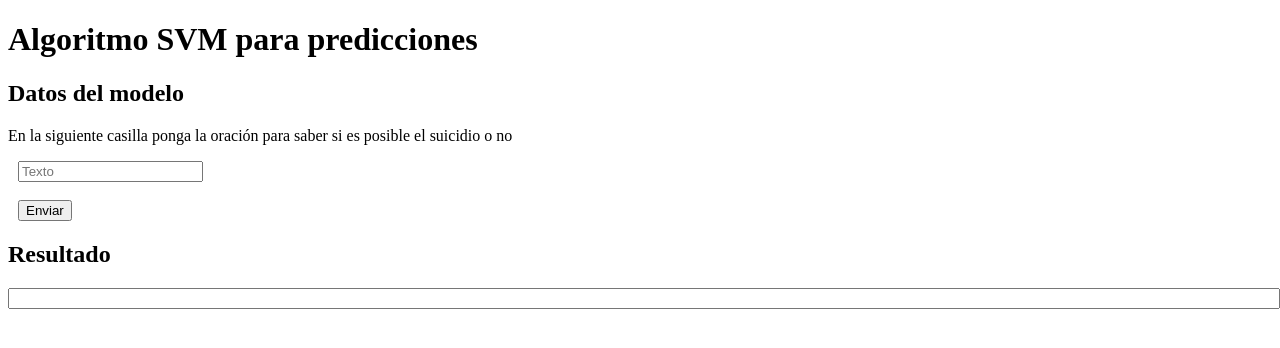
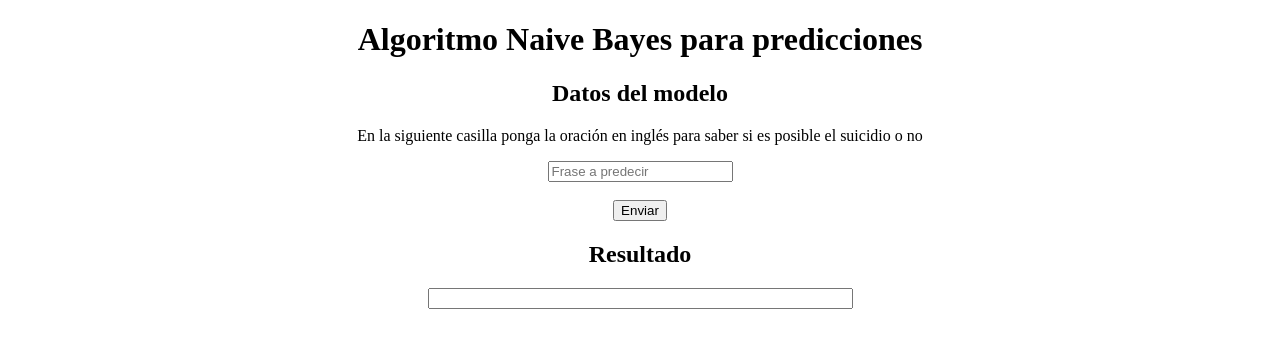
Before and after one commit to Mecon0710/Proyecto1-E2, a plain HTML site: page Frontend/index.html in a window 1280 px wide. Drawn offline with Linux system fonts and the light colour scheme.

Commit message:
Arreglos html

```diff
--- a/Fronted/index.html
+++ b/Frontend/index.html
@@ -1,22 +1,22 @@
 <!DOCTYPE html>
 <html lang="en">
 <body>
-    <h1> Algoritmo SVM para predicciones </h1>
-    <h2>Datos del modelo</h2>
-    <p> En la siguiente casilla ponga la oración para saber si es posible el suicidio o no </p>
+    <h1 style="text-align:center"> Algoritmo Naive Bayes para predicciones </h1>
+    <h2 style="text-align:center"> Datos del modelo</h2>
+    <p style="text-align:center"> En la siguiente casilla ponga la oración en inglés para saber si es posible el suicidio o no </p>
     <form style="margin:10px;">
         <div class="form-row">
         <div class="col">
-            <input type="text" class="form-control" id="search-box" placeholder="Texto" />
+            <input style = "margin: auto; display: block;" type="text" class="form-control" id="search-box" placeholder="Frase a predecir" />
         </div>
         <br>
         <div class="col">
-            <button type="button" id="button-filterByName" class="btn btn-success" onclick="Enviar()">Enviar</button>
+            <button style = "margin: auto; display: block;" type="button" id="button-filterByName" class="btn btn-success" onclick="Enviar()">Enviar</button>
         </div>
         </div>
     </form>
-    <h2>Resultado</h2>
-    <input style = "width: 100%" type="text" id="Resultado" />
+    <h2 style="text-align:center">Resultado</h2>
+    <input style = "margin: auto; display: block;" size = "50" type="text" id="Resultado" />
     <script>
         function Enviar() {
             const input = document.getElementById("search-box").value
```
Also changed, not shown: 2 other files.
